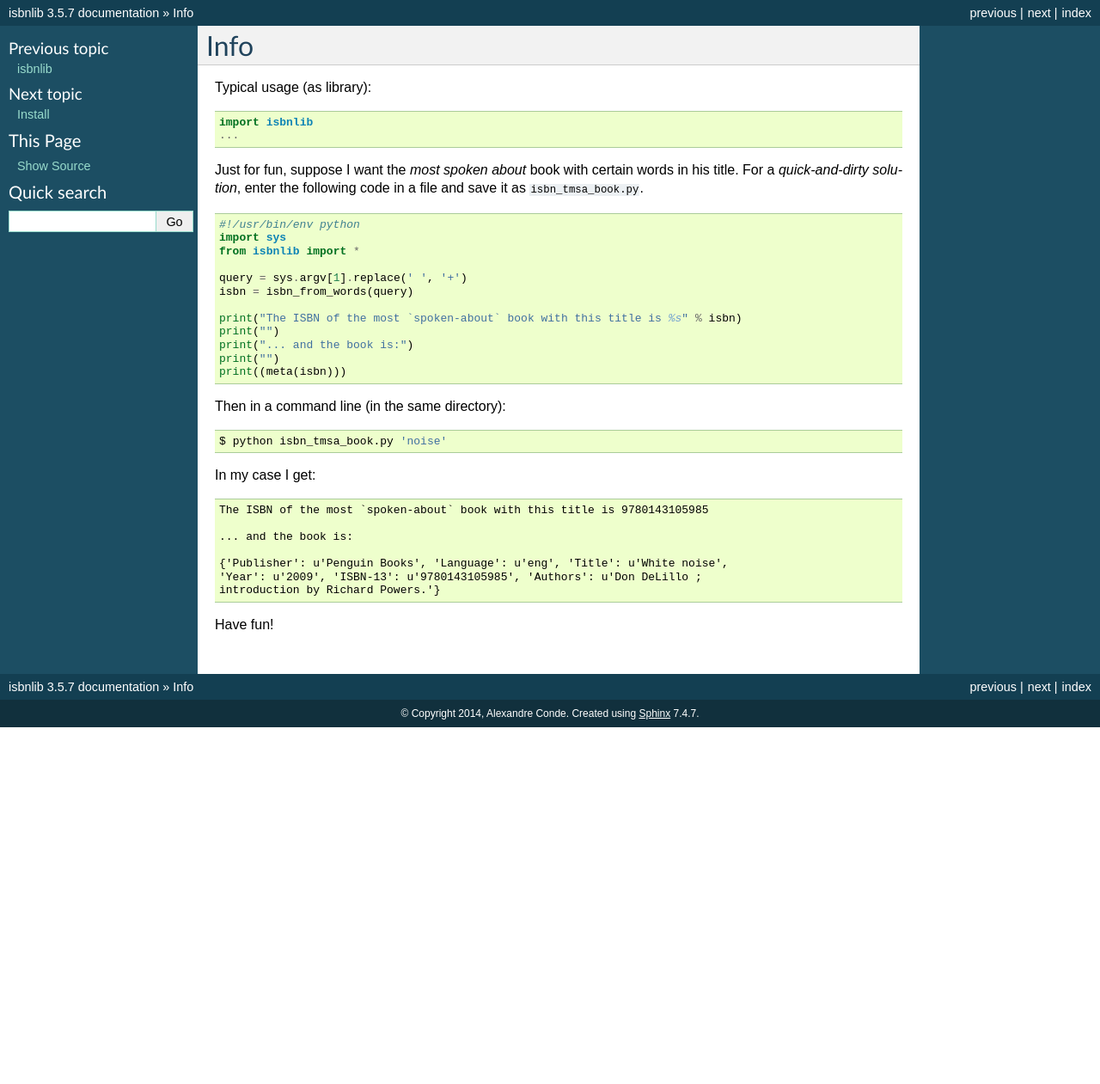
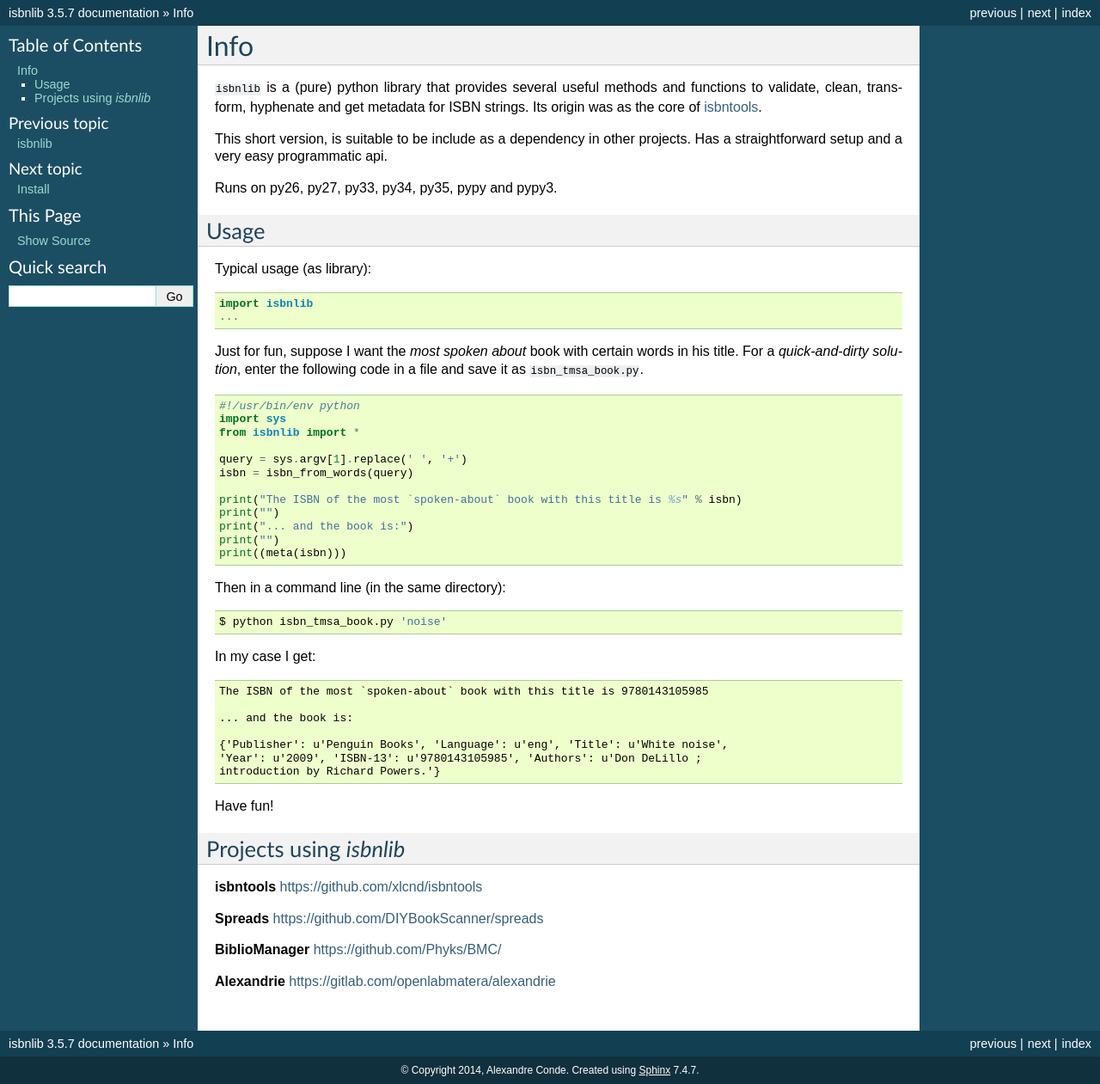
Before and after one commit to rysto3/isbnlib, a Sphinx documentation site: the page built from docs/info.rst, in a window 1280 px wide. Shown: the whole page at 86% size. Built offline with Sphinx 7.4.7, drawn with Linux system fonts in a browser that asks for light colours; before the commit the page ends 900 px from its top, so only the background shows below that.

Commit message:
update documentation

```diff
--- a/README.rst
+++ b/README.rst
@@ -310,7 +310,7 @@ Projects using *isbnlib*
 
 
 Help
-____
+----
 
 
 If you need help, please take a look at github_ or post a question on
--- a/docs/info.rst
+++ b/docs/info.rst
@@ -3,7 +3,18 @@
 Info
 ====
 
+``isbnlib`` is a (pure) python library that provides several
+useful methods and functions to validate, clean, transform, hyphenate and
+get metadata for ISBN strings. Its origin was as the core of isbntools_.
 
+This short version, is suitable to be include as a dependency in other projects.
+Has a straightforward setup and a very easy programmatic api.
+
+Runs on py26, py27, py33, py34, py35, pypy and pypy3.
+
+
+Usage
+-----
 
 Typical usage (as library):
 
@@ -52,6 +63,23 @@ In my case I get::
 
 Have fun!
 
+
+
+Projects using *isbnlib*
+------------------------
+
+**isbntools**      https://github.com/xlcnd/isbntools
+
+**Spreads**        https://github.com/DIYBookScanner/spreads
+
+**BiblioManager**  https://github.com/Phyks/BMC/
+
+**Alexandrie**     https://gitlab.com/openlabmatera/alexandrie
+
+
+
 .. _here: http://isbndb.com/api/v2/docs
 
 .. _pdfminer: https://pypi.python.org/pypi/pdfminer
+
+.. _isbntools: https://pypi.python.org/pypi/isbntools
```
Also changed, not shown: docs/code.rst (+0 -15 lines), docs/install.rst (+20 -0 lines).
